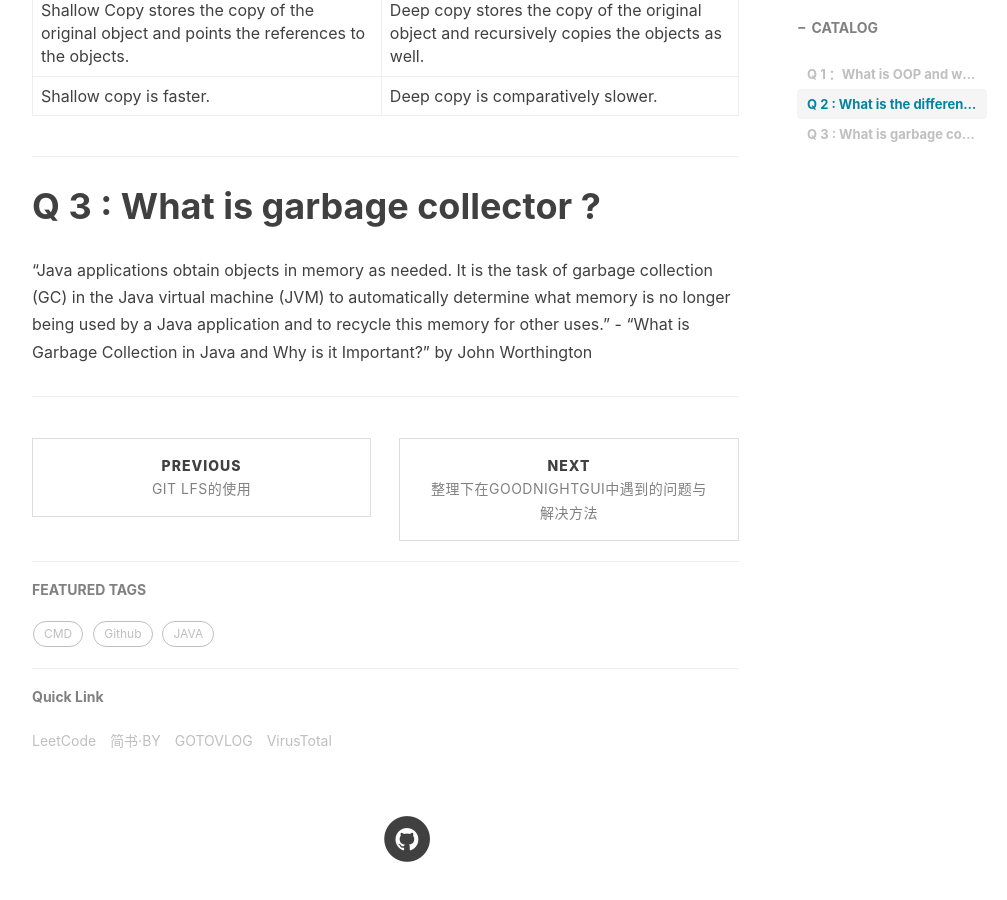
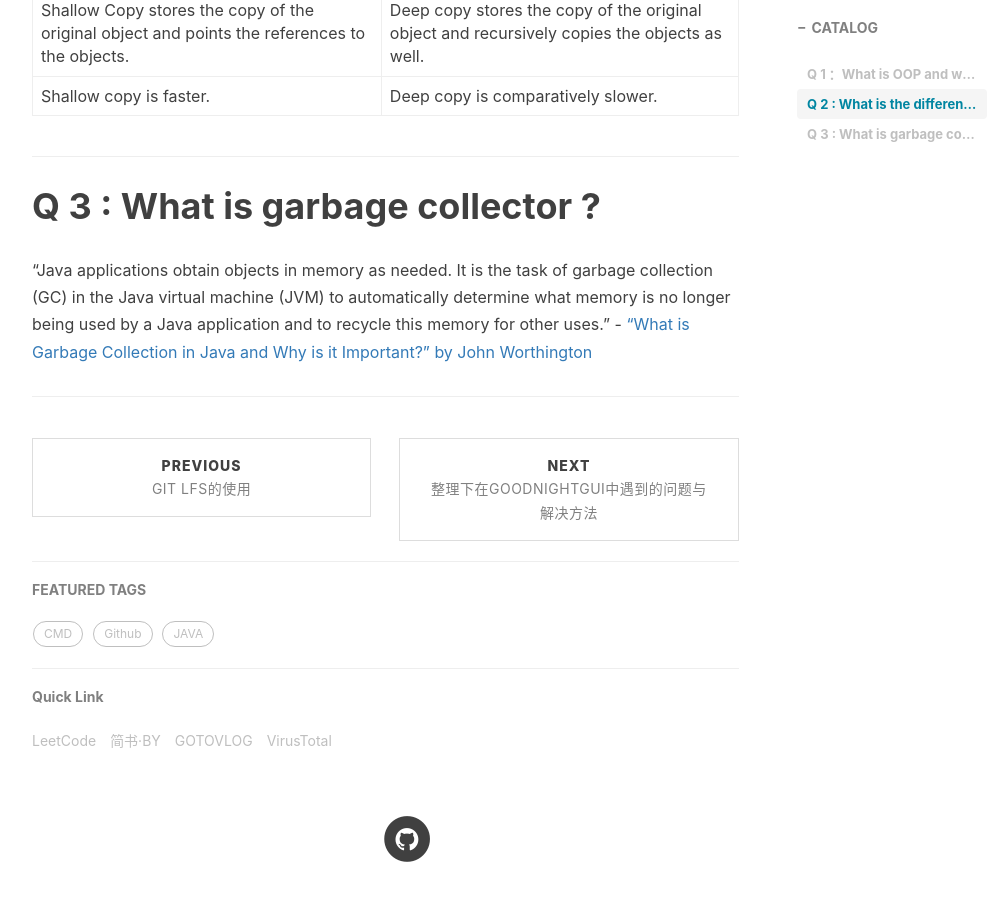
Before and after one commit to DeSoiat/DESOIAT.GITHUB.IO, a Jekyll site: the page built from _posts/2022-01-10-JAVA Q&A.md, in a window 1280 px wide and 900 px high, scrolled down 1389 px. Shown: the whole window, without its empty margins (233-1240 px from the left). Built offline with Jekyll 4.4.1, drawn with Linux system fonts in a browser that asks for light colours; nearby versions of some CDN libraries; comment, search, counter and statistics services are not loaded; part of the change alters nothing that is shown.

```diff
--- a/_posts/2022-01-10-JAVA Q&A.md
+++ b/_posts/2022-01-10-JAVA Q&A.md
@@ -37,7 +37,7 @@ Deep copy : Clone the data, then create a pointer point to the Cloned data RAM a
 
 # Q 3 : What is garbage collector ?
 
-"Java applications obtain objects in memory as needed. It is the task of garbage collection (GC) in the Java virtual machine (JVM) to automatically determine what memory is no longer being used by a Java application and to recycle this memory for other uses." - "What is Garbage Collection in Java
-and Why is it Important?" by John Worthington
+"Java applications obtain objects in memory as needed. It is the task of garbage collection (GC) in the Java virtual machine (JVM) to automatically determine what memory is no longer being used by a Java application and to recycle this memory for other uses." - ["What is Garbage Collection in Java
+and Why is it Important?" by John Worthington](https://www.eginnovations.com/blog/what-is-garbage-collection-java/)
 
 ---
```
